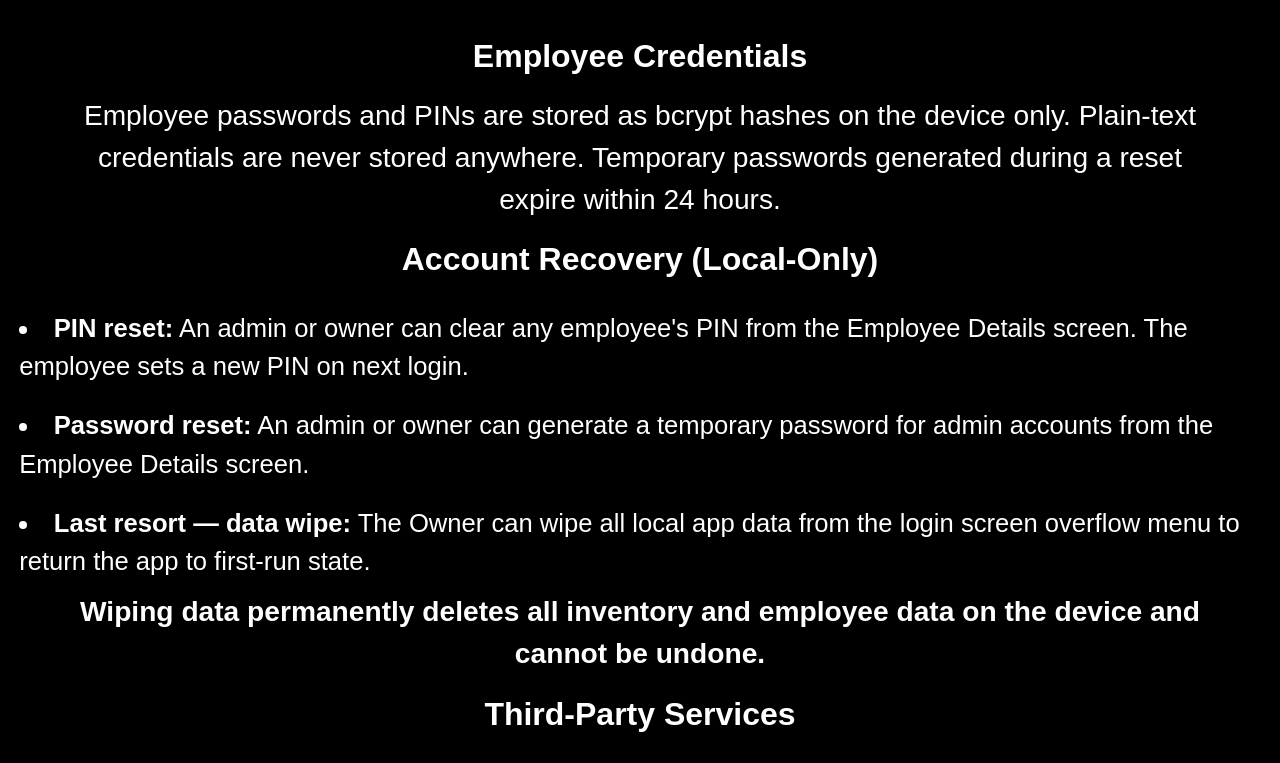
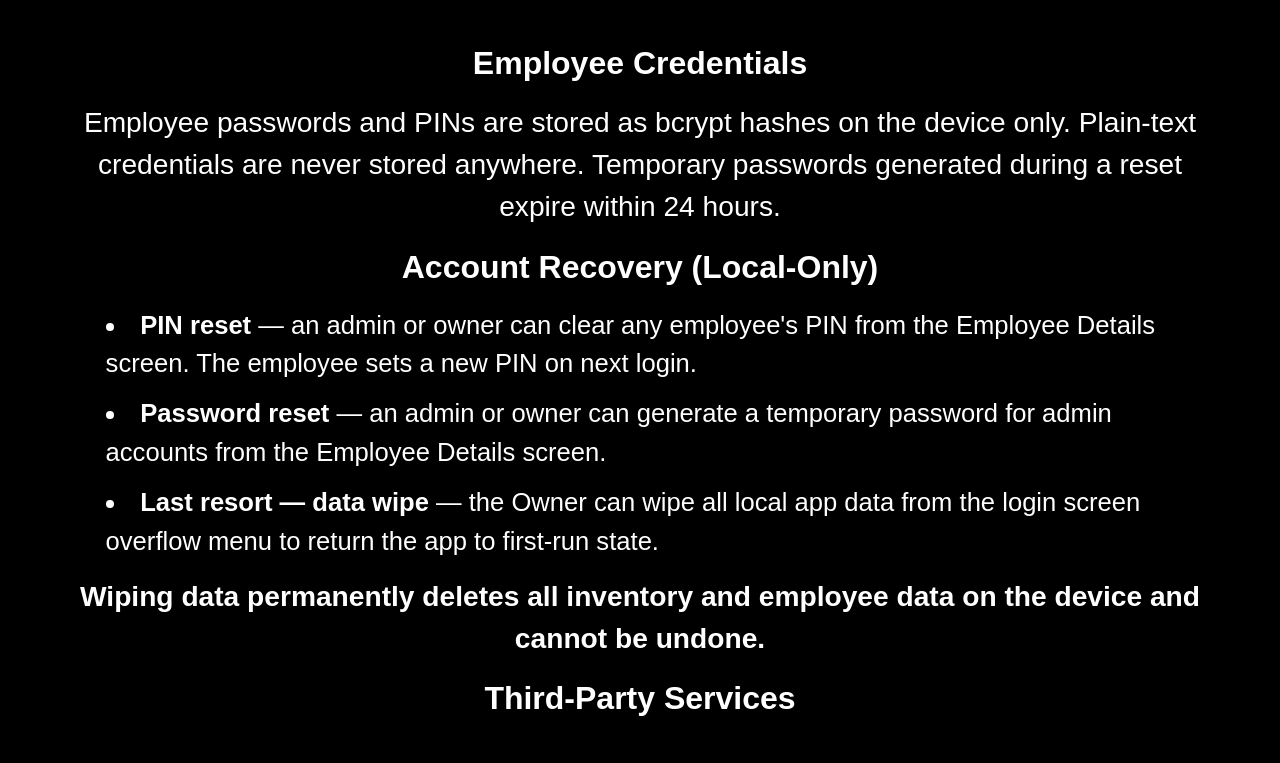
Before and after one commit to Jwonka/BestByManager, a plain HTML site: page privacy.html in a window 1280 px wide. Shown: the part 987-1750 px from the top of the page. Drawn offline with Linux system fonts and the light colour scheme.

Commit message:
Refactor privacy.html for improved structure and styles

```diff
--- a/privacy.html
+++ b/privacy.html
@@ -4,7 +4,25 @@
     <meta charset="UTF-8" />
     <meta name="viewport" content="width=device-width, initial-scale=1.0, viewport-fit=cover" />
     <link href="styles.css" rel="stylesheet"/>
+    <link rel="icon" type="image/png" href="images/icon.png" />
+    <link rel="apple-touch-icon" href="images/icon.png" />
     <title>Privacy – Best By Manager</title>
+    <style>
+      /* Override centered flex list layout for privacy page — lists here need left-aligned readable text */
+      .privacy-list {
+        display: block !important;
+        text-align: left !important;
+        padding-left: 1.5rem !important;
+        max-width: 860px;
+        margin: 0.5rem auto 1rem auto !important;
+        width: 90% !important;
+      }
+      .privacy-list li {
+        margin: 0.75rem 0;
+        line-height: 1.55;
+        white-space: normal;
+      }
+    </style>
   </head>
   <body>
     <nav>
@@ -25,7 +43,7 @@
 
       <section class="section-block">
         <h2>What We Access</h2>
-        <ul>
+        <ul class="privacy-list">
           <li><strong>Camera</strong> — used to scan barcodes and take product photos. All images are stored locally on your device only.</li>
           <li><strong>Internet</strong> — used only to retrieve public product data from <a href="https://openfoodfacts.org" target="_blank" rel="noopener">Open Food Facts</a> during barcode lookup. No user data is sent. This can be disabled with the offline mode toggle.</li>
           <li><strong>Notifications</strong> — used for expiration reminders and optional 7-day early warning alerts (Android 13+).</li>
@@ -51,10 +69,10 @@
 
       <section class="section-block">
         <h2>Account Recovery (Local-Only)</h2>
-        <ul>
-            <li><strong>PIN reset:</strong> An admin or owner can clear any employee's PIN from the Employee Details screen. The employee sets a new PIN on next login.</li>
-            <li><strong>Password reset:</strong> An admin or owner can generate a temporary password for admin accounts from the Employee Details screen.</li>
-            <li><strong>Last resort — data wipe:</strong> The Owner can wipe all local app data from the login screen overflow menu to return the app to first-run state.</li>
+        <ul class="privacy-list">
+          <li><strong>PIN reset</strong> — an admin or owner can clear any employee's PIN from the Employee Details screen. The employee sets a new PIN on next login.</li>
+          <li><strong>Password reset</strong> — an admin or owner can generate a temporary password for admin accounts from the Employee Details screen.</li>
+          <li><strong>Last resort — data wipe</strong> — the Owner can wipe all local app data from the login screen overflow menu to return the app to first-run state.</li>
         </ul>
         <p><strong>Wiping data permanently deletes all inventory and employee data on the device and cannot be undone.</strong></p>
       </section>
```
Lines whose indentation alone changed are shown as unchanged.
